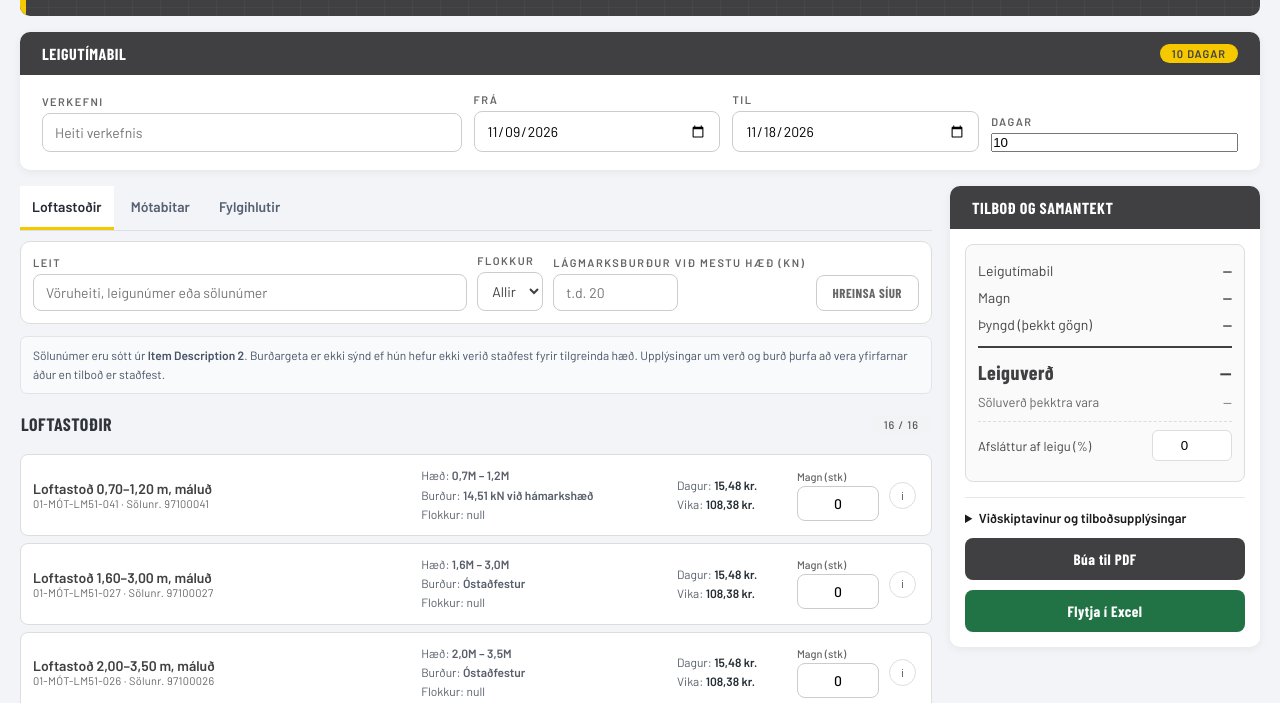
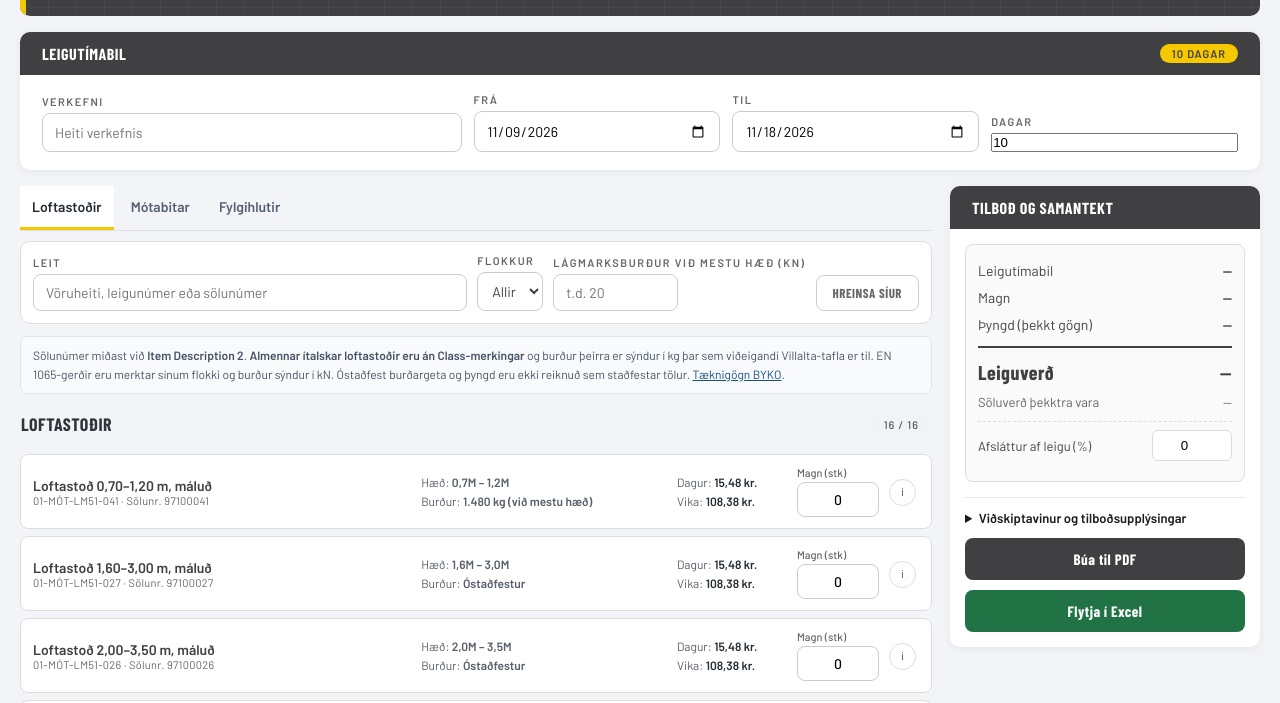
Before and after one commit to Fannar1994/Reiknivelar, a plain HTML site: page loftastodir.html in a window 1280 px wide. Shown: the part 97-800 px from the top of the page. Drawn offline with nearby package versions, Linux system fonts and the light colour scheme.

Commit message:
Show no Class for standard Italian props; display Italian capacity in kg

```diff
--- a/loftastodir.html
+++ b/loftastodir.html
@@ -452,7 +452,7 @@ body.pdf-hide-sig .print-signature { display: none !important; }
         <div class="filter-group" id="kn-filter-wrap"><label class="label" for="ls-kn-filter">Lágmarksburður við mestu hæð (kN)</label><input class="filter-input" type="number" id="ls-kn-filter" min="0" placeholder="t.d. 20" style="max-width:125px" oninput="filterCatalogue()"></div>
         <button class="btn-filter-clear" onclick="clearLsFilter()">Hreinsa síur</button>
       </div>
-      <p class="catalog-note">Sölunúmer eru sótt úr <strong>Item Description 2</strong>. Burðargeta er ekki sýnd ef hún hefur ekki verið staðfest fyrir tilgreinda hæð. Upplýsingar um verð og burð þurfa að vera yfirfarnar áður en tilboð er staðfest.</p>
+      <p class="catalog-note">Sölunúmer miðast við <strong>Item Description 2</strong>. <strong>Almennar ítalskar loftastoðir eru án Class-merkingar</strong> og burður þeirra er sýndur í kg þar sem viðeigandi Villalta-tafla er til. EN 1065-gerðir eru merktar sínum flokki og burður sýndur í kN. Óstaðfest burðargeta og þyngd eru ekki reiknuð sem staðfestar tölur. <a href="https://byko.is/thjonusta/leiga/steypumot-og-girdingar/steypumot/undirslattarefni" target="_blank" rel="noopener">Tæknigögn BYKO</a>.</p>
       <section class="catalog-pane" id="pane-ls" role="tabpanel" aria-labelledby="tab-ls">
         <div class="section-title">Loftastoðir <span class="count" id="ls-count"></span></div><div class="product-grid" id="loftastodir-grid"></div>
       </section>
@@ -853,7 +853,11 @@ function renderCatalogue(items,prefix,containerId){
   items.forEach(function(p,i){
     const card=document.createElement('div');card.className='p-card';card.id=prefix+'-card-'+i;
     let details='';
-    if(prefix==='ls')details='<div>Hæð: <strong>'+p.minHeight+' – '+p.maxHeight+'</strong></div><div>Burður: <strong>'+(p.kN_max!=null?fmtDec(p.kN_max)+' kN við hámarkshæð':'Óstaðfestur')+'</strong></div><div>Flokkur: '+p.classLabel+'</div>';
+    if(prefix==='ls'){
+      const burdur=p.kg_max != null ? fmtInt(p.kg_max)+' kg (við mestu hæð)' : p.kN_max != null ? fmtDec(p.kN_max)+' kN (við mestu hæð)' : 'Óstaðfestur';
+      details='<div>Hæð: <strong>'+p.minHeight+' – '+p.maxHeight+'</strong></div><div>Burður: <strong>'+burdur+'</strong></div>';
+      if(p.classLabel)details+='<div>EN 1065 flokkur: <strong>'+p.classLabel+'</strong></div>';
+    }
     else if(prefix==='mb')details='<div>Lengd: <strong>'+fmtDec(p.length_m)+' m</strong></div><div>Þyngd: '+(p.weight_kg!=null?fmtDec(p.weight_kg)+' kg':'Óstaðfest')+'</div>';
     else details='<div>Þyngd: '+(p.weight_kg!=null?fmtDec(p.weight_kg)+' kg':'Óstaðfest')+'</div>';
     card.innerHTML='<div class="catalog-main"><div class="p-name">'+p.name+'</div><div class="p-id">'+p.id+' · Sölunr. '+(p.articleNumber||'óstaðfest')+'</div></div>'+
@@ -874,7 +878,7 @@ function renderAukahlutir(){renderCatalogue(AUKAHLUTIR,'ak','aukahlutir-grid');}
 function showTooltip(idx,type){
  const p=type==='ls'?LOFTASTODIR[idx]:type==='mb'?MOTABITAR[idx]:AUKAHLUTIR[idx];
  const rows=[['Leigunúmer',p.id],['Sölunúmer (Item Description 2)',p.articleNumber||'Óstaðfest'],
- ...(type==='ls'?[['Hæðarbil',p.minHeight+' – '+p.maxHeight],['kN við lágmarkshæð',p.kN_min!=null?fmtDec(p.kN_min)+' kN':'Óstaðfest'],['kN við hámarkshæð',p.kN_max!=null?fmtDec(p.kN_max)+' kN':'Óstaðfest'],['Flokkur',p.classLabel]]:[]),
+ ...(type==='ls'?[['Hæðarbil',p.minHeight+' – '+p.maxHeight],['Burður við minnstu hæð',p.kg_min!=null?fmtInt(p.kg_min)+' kg':p.kN_min!=null?fmtDec(p.kN_min)+' kN':'Óstaðfest'],['Burður við mestu hæð',p.kg_max!=null?fmtInt(p.kg_max)+' kg':p.kN_max!=null?fmtDec(p.kN_max)+' kN':'Óstaðfest'],...(p.classLabel?[['EN 1065 flokkur',p.classLabel]]:[])]:[]),
  ...(type==='mb'?[['Lengd',fmtDec(p.length_m)+' m']]:[]),
  ['Þyngd',p.weight_kg!=null?fmtDec(p.weight_kg)+' kg':'Óstaðfest'],
  ['Daggjald',fmtMoney(p.dayRate)+' kr.'],['Vikugjald',fmtMoney(p.weekRate)+' kr.'],
```
